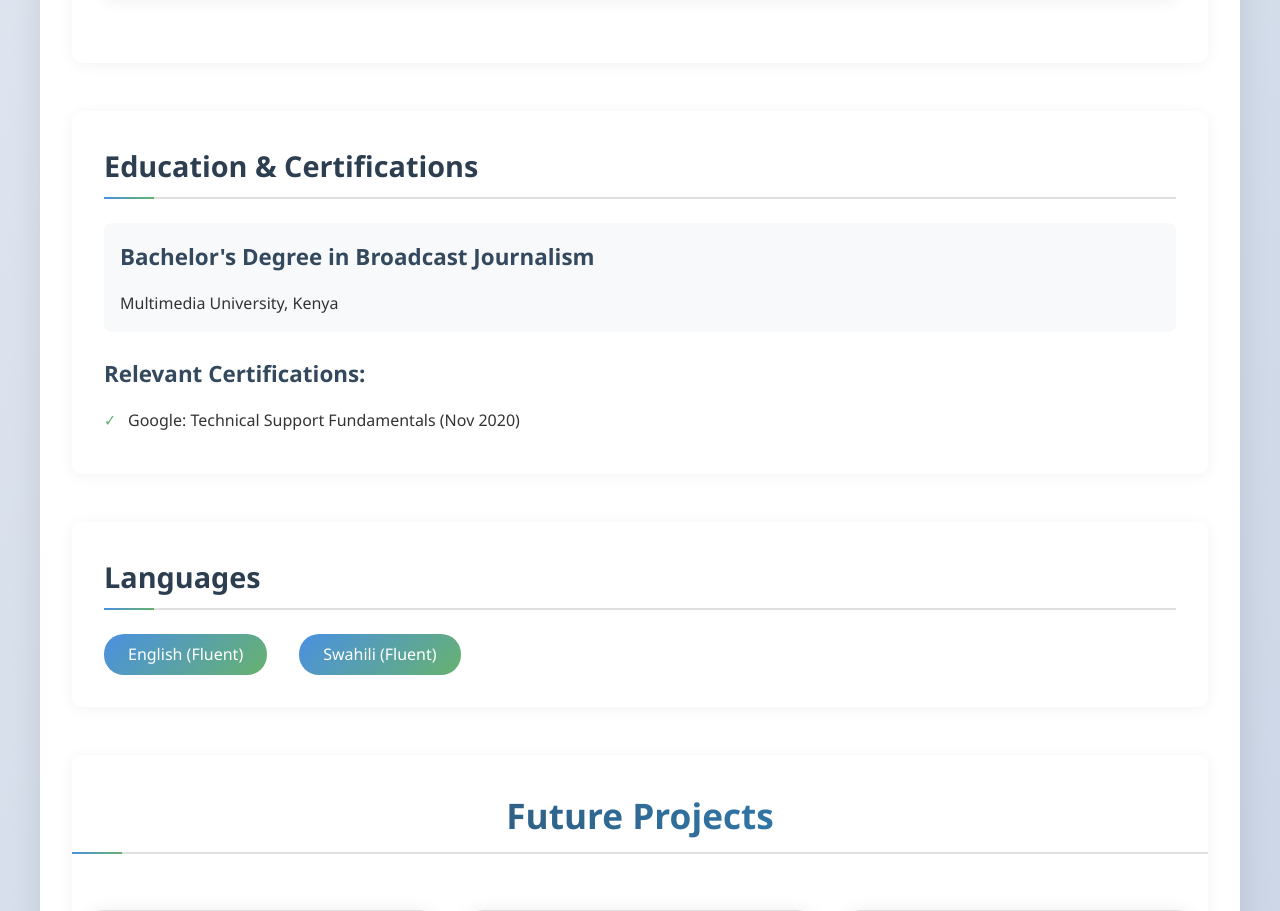
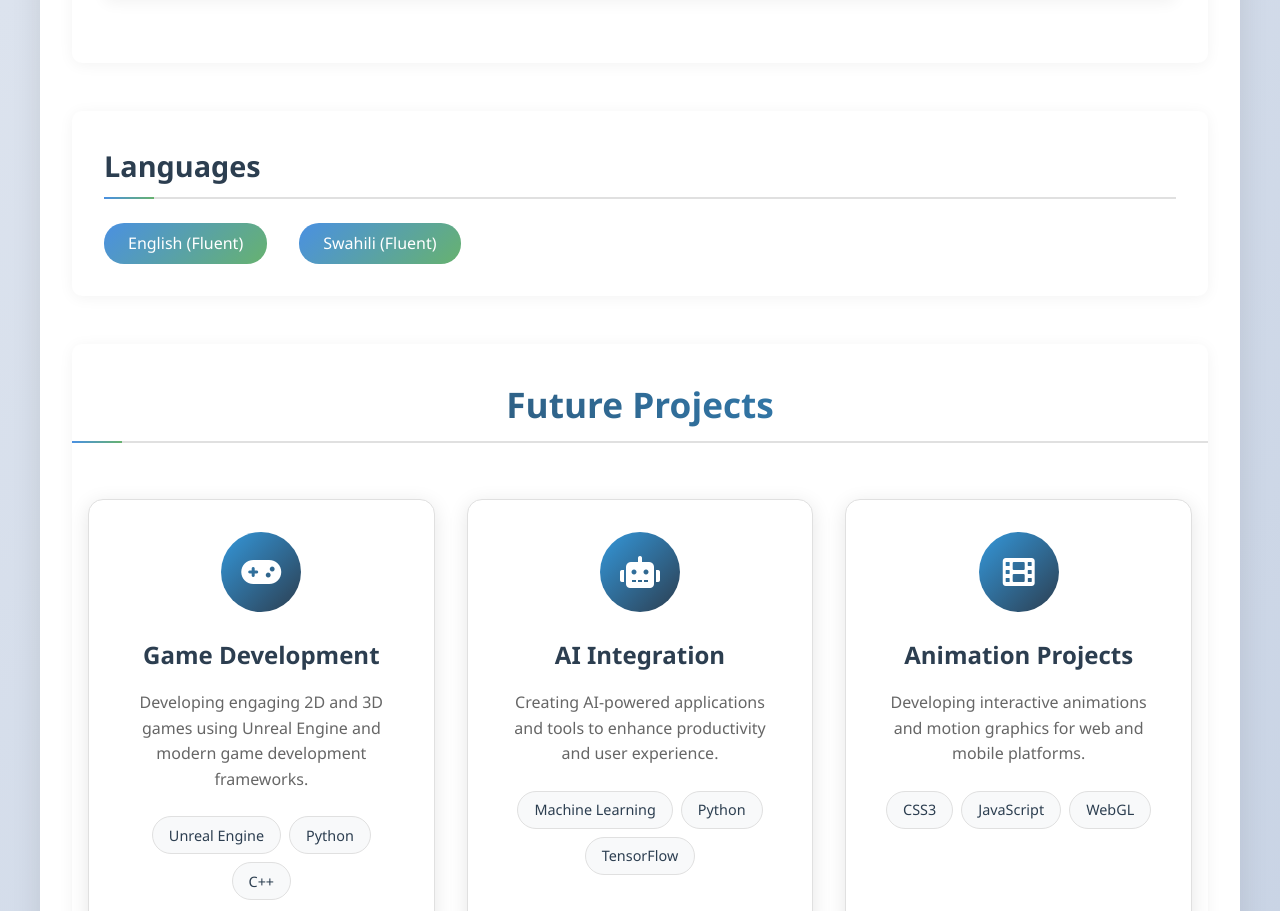
Before and after one commit to kodai-rr/Web-Portfolio, a plain HTML site: page index.html in a window 1280 px wide. Shown: the part 2915-3826 px from the top of the page. Drawn offline with nearby package versions, Linux system fonts and the light colour scheme.

Commit message:
Update index.html
Remove certification and education section

```diff
--- a/index.html
+++ b/index.html
@@ -137,20 +137,6 @@
                 </div>
             </section>
 
-            <section class="education">
-                <h2>Education & Certifications</h2>
-                <div class="education-item">
-                    <h3>Bachelor's Degree in Broadcast Journalism</h3>
-                    <p>Multimedia University, Kenya</p>
-                </div>
-                <div class="certifications">
-                    <h3>Relevant Certifications:</h3>
-                    <ul>
-                        <li>Google: Technical Support Fundamentals (Nov 2020)</li>
-                    </ul>
-                </div>
-            </section>
-
             <section class="languages">
                 <h2>Languages</h2>
                 <ul>
```
